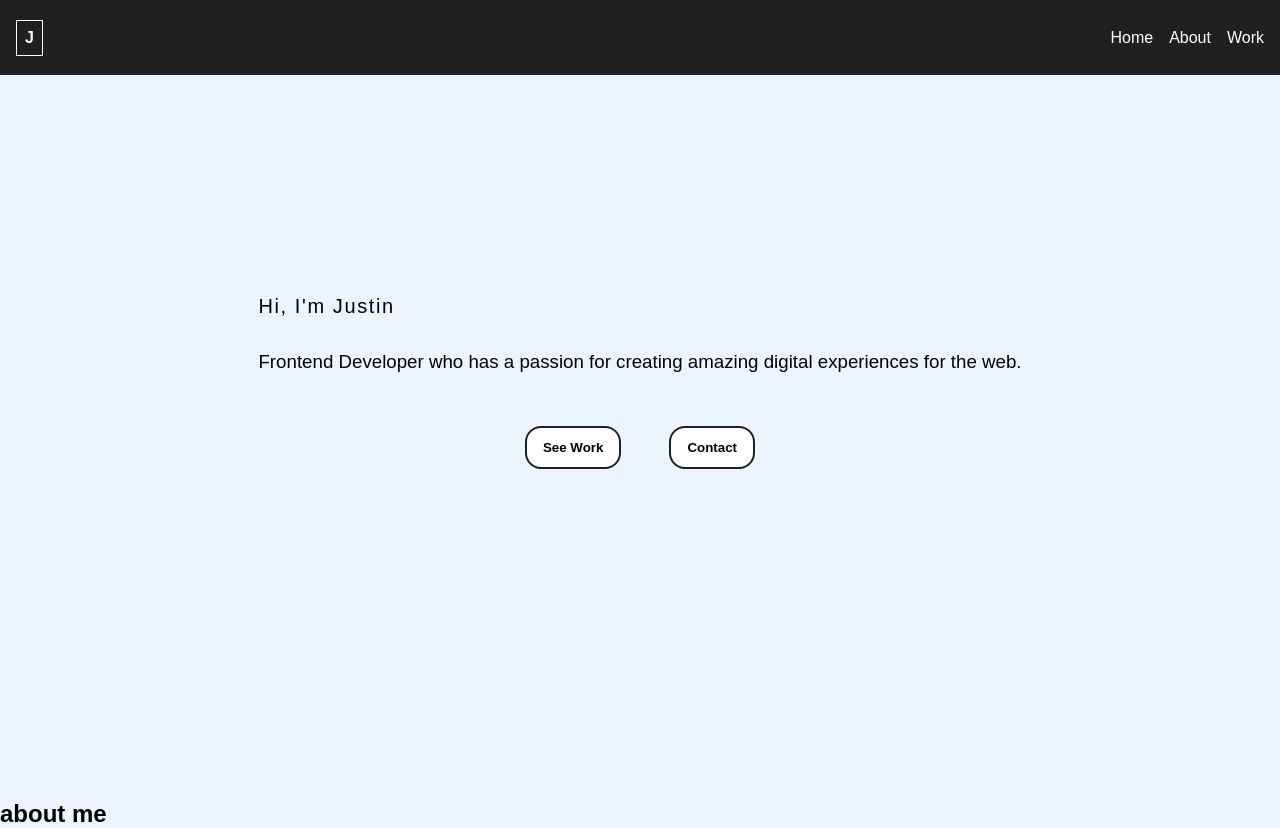
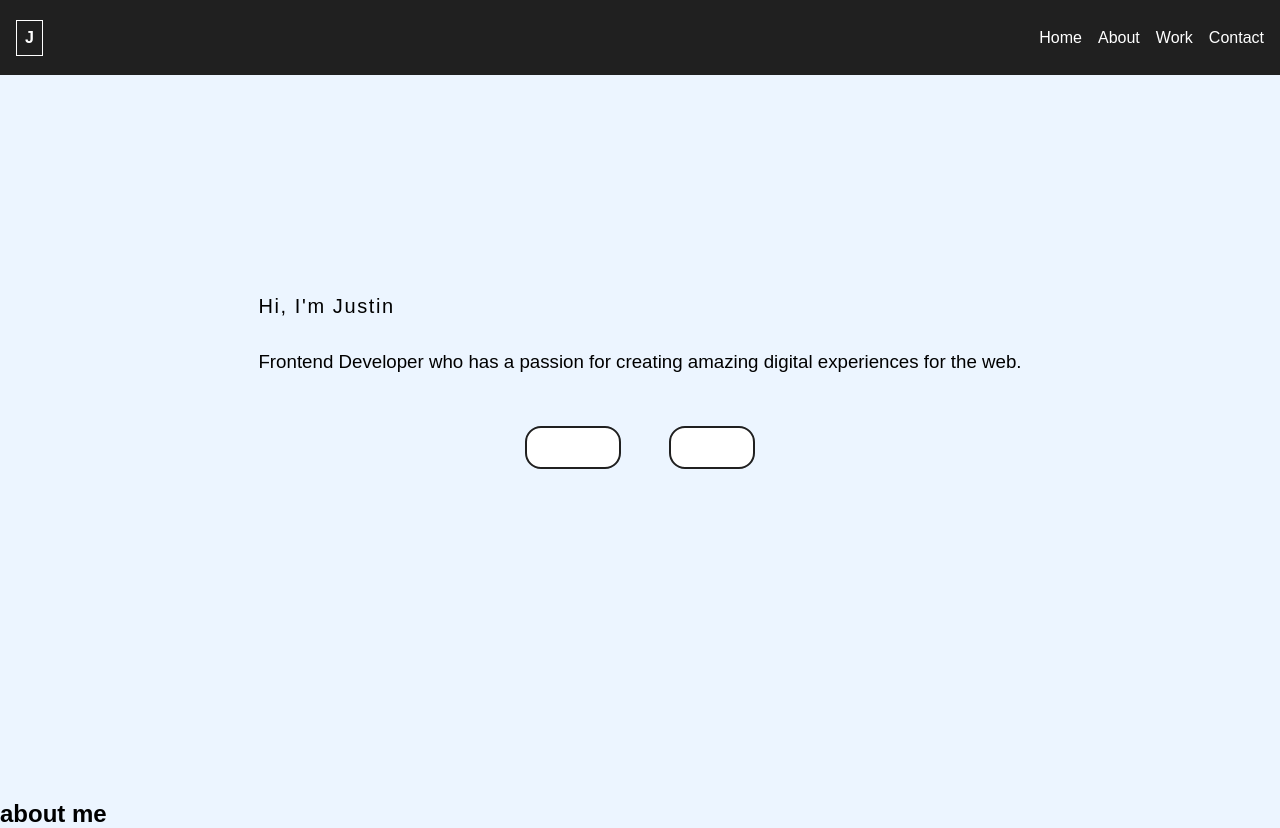
Before and after one commit to justin-0/my-portfolio, a plain HTML site: page index.html in a window 1280 px wide. Drawn offline with Linux system fonts and the light colour scheme; a web font is replaced by a local one.

Commit message:
readded menu items, anchor added to buttons

```diff
--- a/index.html
+++ b/index.html
@@ -28,6 +28,7 @@
         <div class="nav__link"><a href="#home">Home</a></div>
         <div class="nav__link"><a href="#about">About</a></div>
         <div class="nav__link"><a href="#work">Work</a></div>
+        <div class="nav__link"><a href="#contact">Contact</a></div>
       </div>
       <div class="nav__mobile-toggle">
         <i class="fa-solid fa-bars"></i>
@@ -37,6 +38,7 @@
           <div class="nav__mobile__link"><a href="#home">Home</a></div>
           <div class="nav__mobile__link"><a href="#about">About</a></div>
           <div class="nav__mobile__link"><a href="#work">Work</a></div>
+          <div class="nav__mobile__link"><a href="#contact">Contact</a></div>
         </div>
       </div>
     </nav>
@@ -52,8 +54,8 @@
           </h3>
         </div>
         <div class="hero__content-buttons">
-          <button>See Work</button>
-          <button>Contact</button>
+          <button><a href="#work">See Work</a></button>
+          <button><a href="#contact">Contact</a></button>
         </div>
       </div>
     </section>
```
